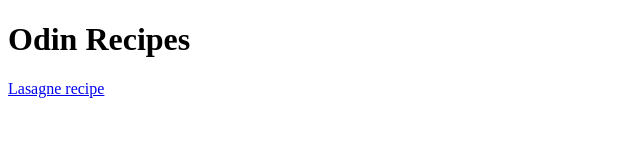
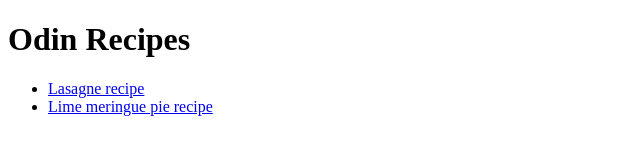
Before and after one commit to lemonslic3/odin-recipes, a plain HTML site: page index.html in a window 1280 px wide. Shown: the whole page, without its empty margins (0-640 px from the left). Drawn offline with Linux system fonts and the light colour scheme.

Commit message:
Add pie.jpg edit index.html

```diff
--- a/index.html
+++ b/index.html
@@ -8,6 +8,9 @@
 </head>
 <body>
     <h1>Odin Recipes</h1>
-    <a href="recipes/lasagne.html">Lasagne recipe</a>
+    <ul>
+      <li><a href="recipes/lasagne.html">Lasagne recipe</a></li>
+      <li><a href="recipes/lime-pie.html">Lime meringue pie recipe</a></li>
+    </ul>
 </body>
 </html>
```
Also changed, not shown: recipes/img/pie.jpg (added).
